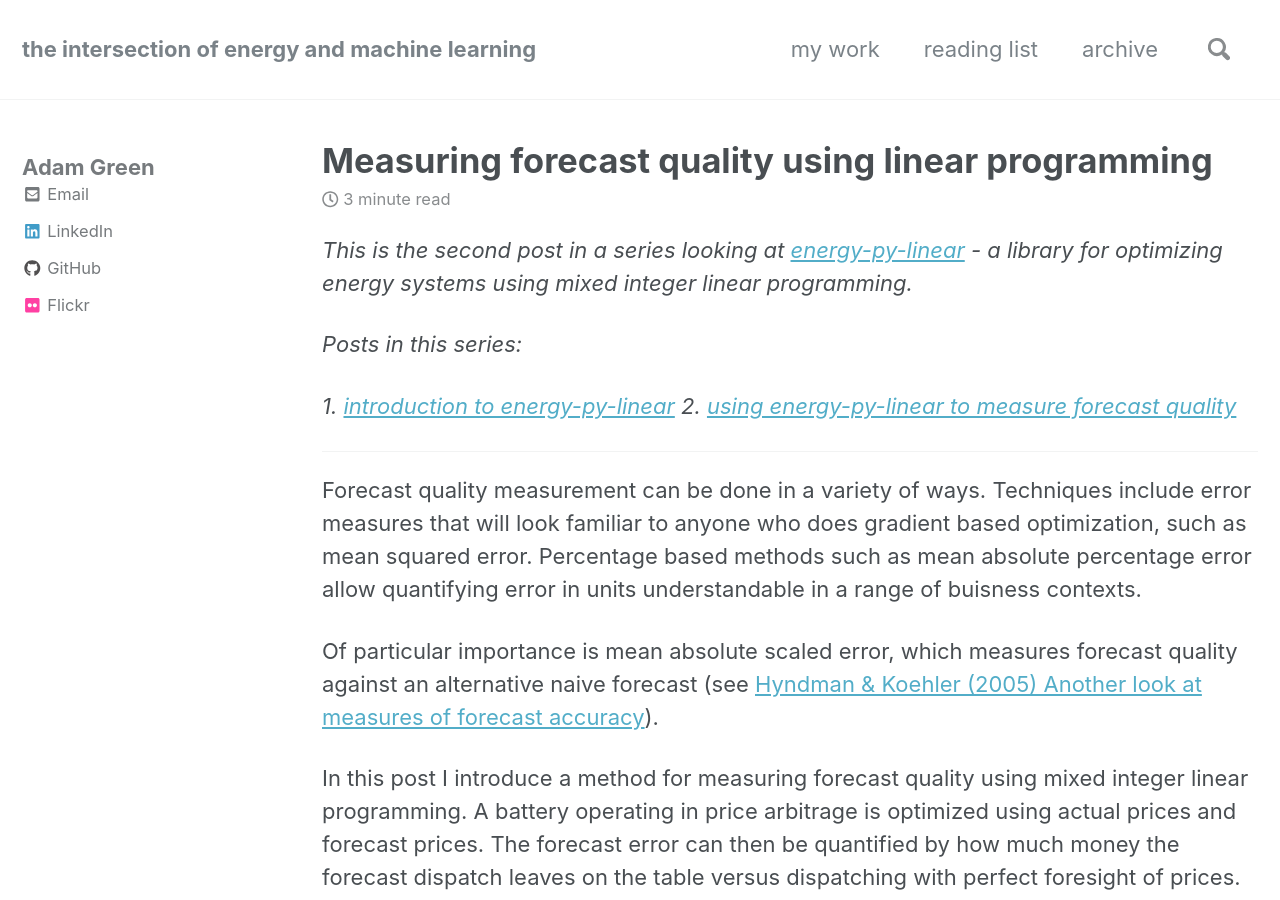
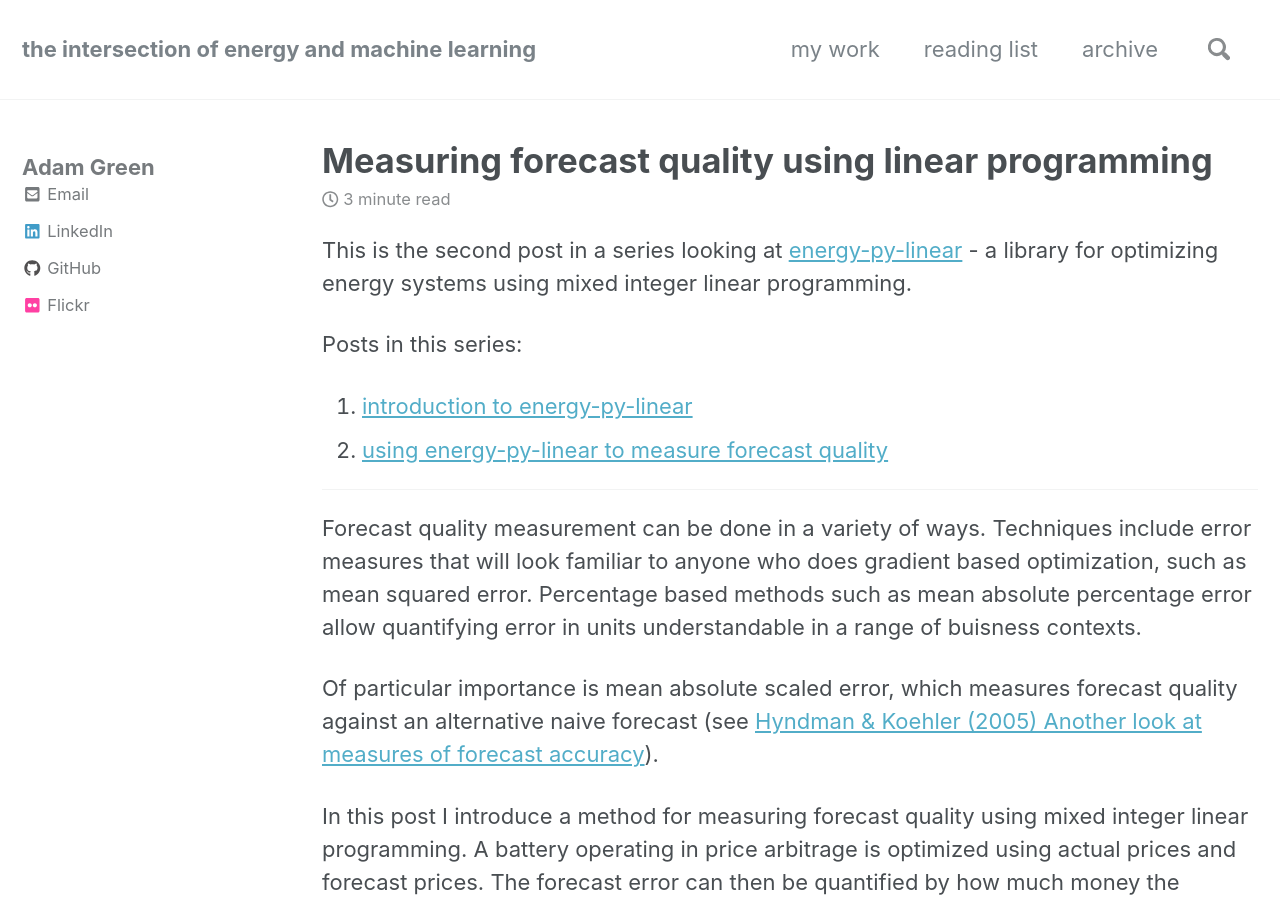
Before and after one commit to ADGEfficiency/adgefficiency.github.io, a Jekyll site: the page built from _posts/2019-02-11-energy-py-linear-forecast-quality.md, in a window 1280 px wide and 900 px high. Built offline with Jekyll 4.4.1, drawn with Linux system fonts in a browser that asks for light colours; nearby versions of some CDN libraries.

Commit message:
drafting

```diff
--- a/_posts/2019-02-11-energy-py-linear-forecast-quality.md
+++ b/_posts/2019-02-11-energy-py-linear-forecast-quality.md
@@ -7,12 +7,12 @@ excerpt: Using the energy-py-linear Battery model to measure the cost of using a
 
 ---
 
-*This is the second post in a series looking at [energy-py-linear](https://github.com/ADGEfficiency/energy-py-linear) -  a library for optimizing energy systems using mixed integer linear programming.*
+This is the second post in a series looking at [energy-py-linear](https://github.com/ADGEfficiency/energy-py-linear) -  a library for optimizing energy systems using mixed integer linear programming.
 
-*Posts in this series:*
+Posts in this series:
 
- *1. [introduction to energy-py-linear](https://adgefficiency.com/intro-energy-py-linear/)*
- *2. [using energy-py-linear to measure forecast quality](https://adgefficiency.com/energy-py-linear-forecast-quality/)*
+1. [introduction to energy-py-linear](https://adgefficiency.com/intro-energy-py-linear/)
+2. [using energy-py-linear to measure forecast quality](https://adgefficiency.com/energy-py-linear-forecast-quality/)
 
 ---
 
```
